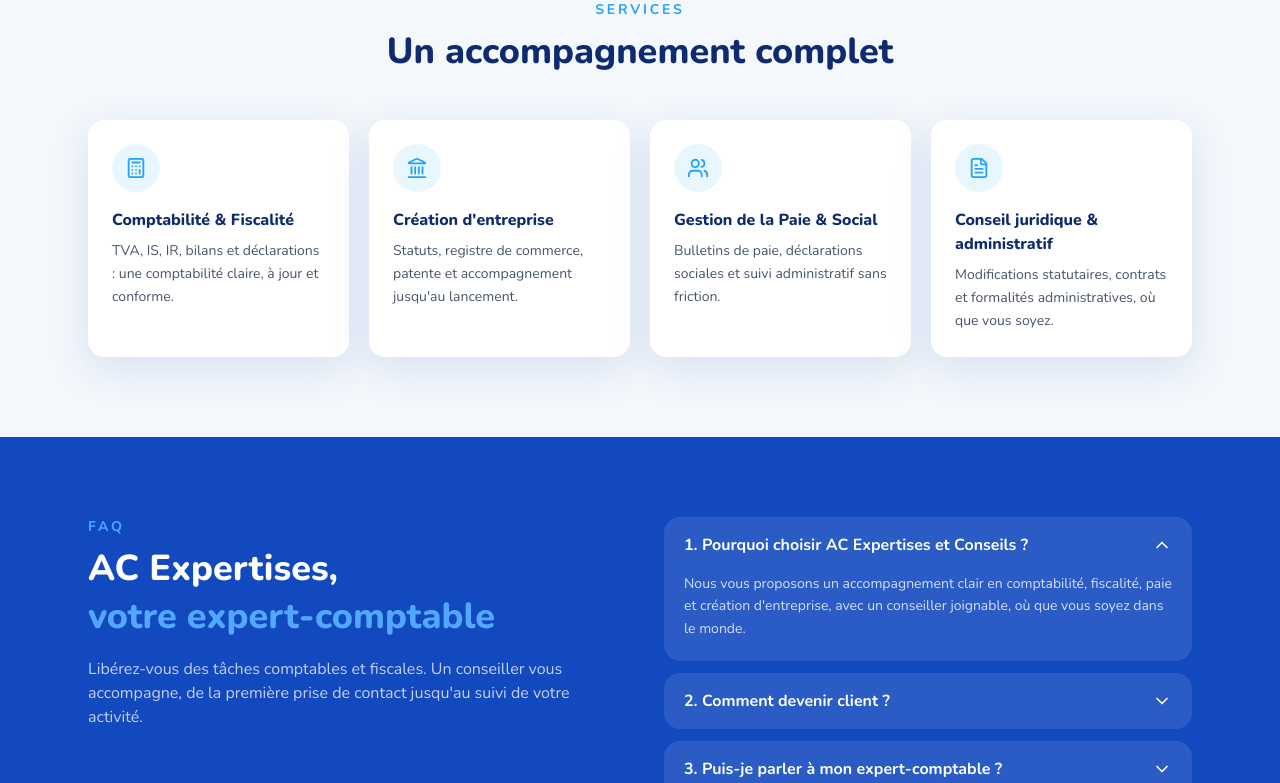
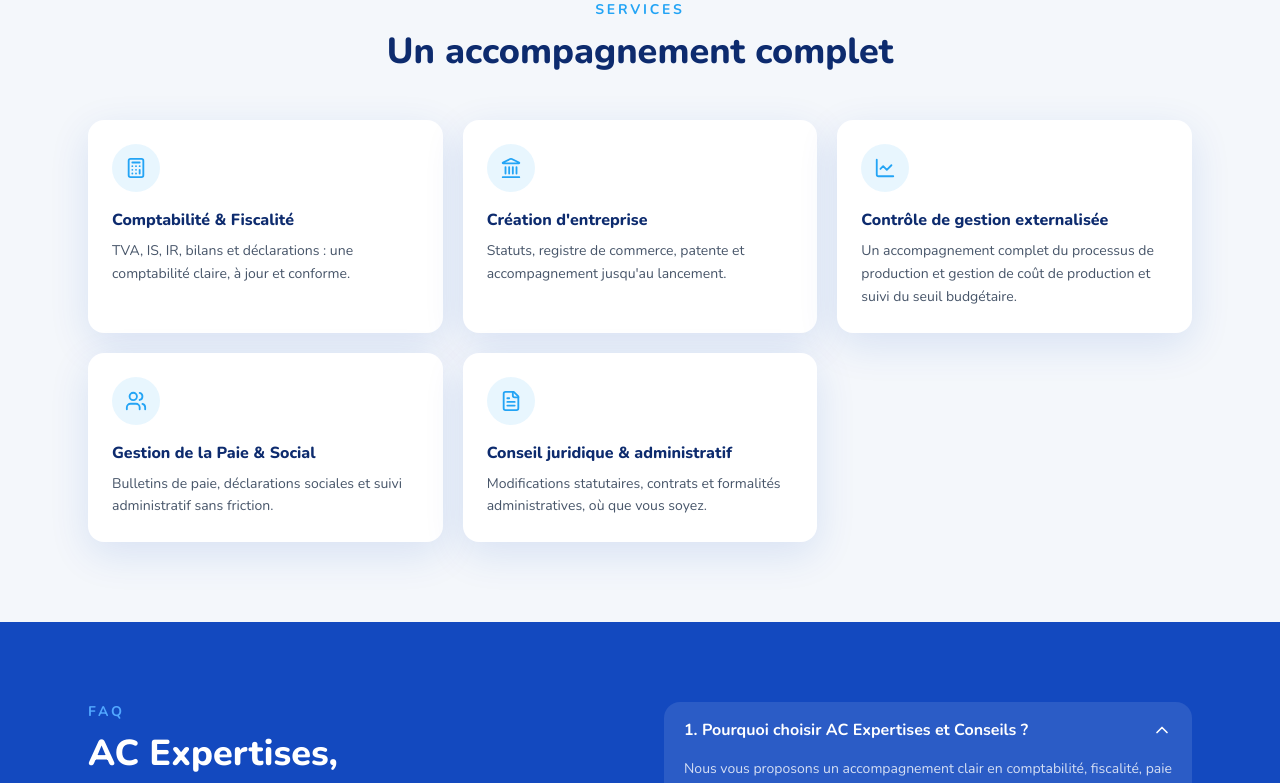
Before and after one commit to Premier-Bouedi/Ac_expertises, a Next.js app: page / in a window 1280 px wide. Shown: the part 2400-3183 px from the top of the page. Built offline with nearby package versions, Linux system fonts and the light colour scheme.

Commit message:
Update services section and add MySQL connection setup

```diff
--- a/package.json
+++ b/package.json
@@ -12,6 +12,7 @@
     "@hookform/resolvers": "^3.9.1",
     "framer-motion": "^11.15.0",
     "lucide-react": "^0.468.0",
+    "mysql2": "^3.24.5",
     "next": "^14.2.21",
     "react": "^18.3.1",
     "react-dom": "^18.3.1",
--- a/src/app/page.js
+++ b/src/app/page.js
@@ -5,6 +5,7 @@
   ChevronDown,
   FileText,
   Landmark,
+  LineChart,
   Phone,
   ShieldCheck,
   Smartphone,
@@ -72,6 +73,11 @@
     icon: Landmark,
     title: "Création d'entreprise",
     text: "Statuts, registre de commerce, patente et accompagnement jusqu'au lancement.",
+  },
+  {
+    icon: LineChart,
+    title: "Contrôle de gestion externalisée",
+    text: "Un accompagnement complet du processus de production et gestion de coût de production et suivi du seuil budgétaire.",
   },
   {
     icon: Users,
@@ -187,7 +193,7 @@
             <p className="section-kicker">Services</p>
             <h2 className="section-title">Un accompagnement complet</h2>
           </div>
-          <div className="mt-12 grid gap-5 sm:grid-cols-2 lg:grid-cols-4">
+          <div className="mt-12 grid gap-5 sm:grid-cols-2 lg:grid-cols-3">
             {SERVICES.map(({ icon: Icon, title, text }) => (
               <article key={title} className="rounded-2xl bg-white p-6 shadow-card">
                 <div className="mb-4 flex h-12 w-12 items-center justify-center rounded-full bg-brand/10 text-brand">
@@ -209,7 +215,7 @@
             </p>
             <h2 className="mt-3 text-3xl font-extrabold text-white md:text-4xl">
               AC Expertises,
-              <span className="mt-2 block text-brand-light">votre expert-comptable</span>
+              <span className="mt-2 block text-brand-light">Des finances claires pour des PME qui grandissent</span>
             </h2>
             <p className="mt-5 text-white/75">
               Libérez-vous des tâches comptables et fiscales. Un conseiller vous
```
Also changed, not shown: src/lib/db.js (added, +20 -0 lines), 1 other file (tests, documents, lock files or other folders).
